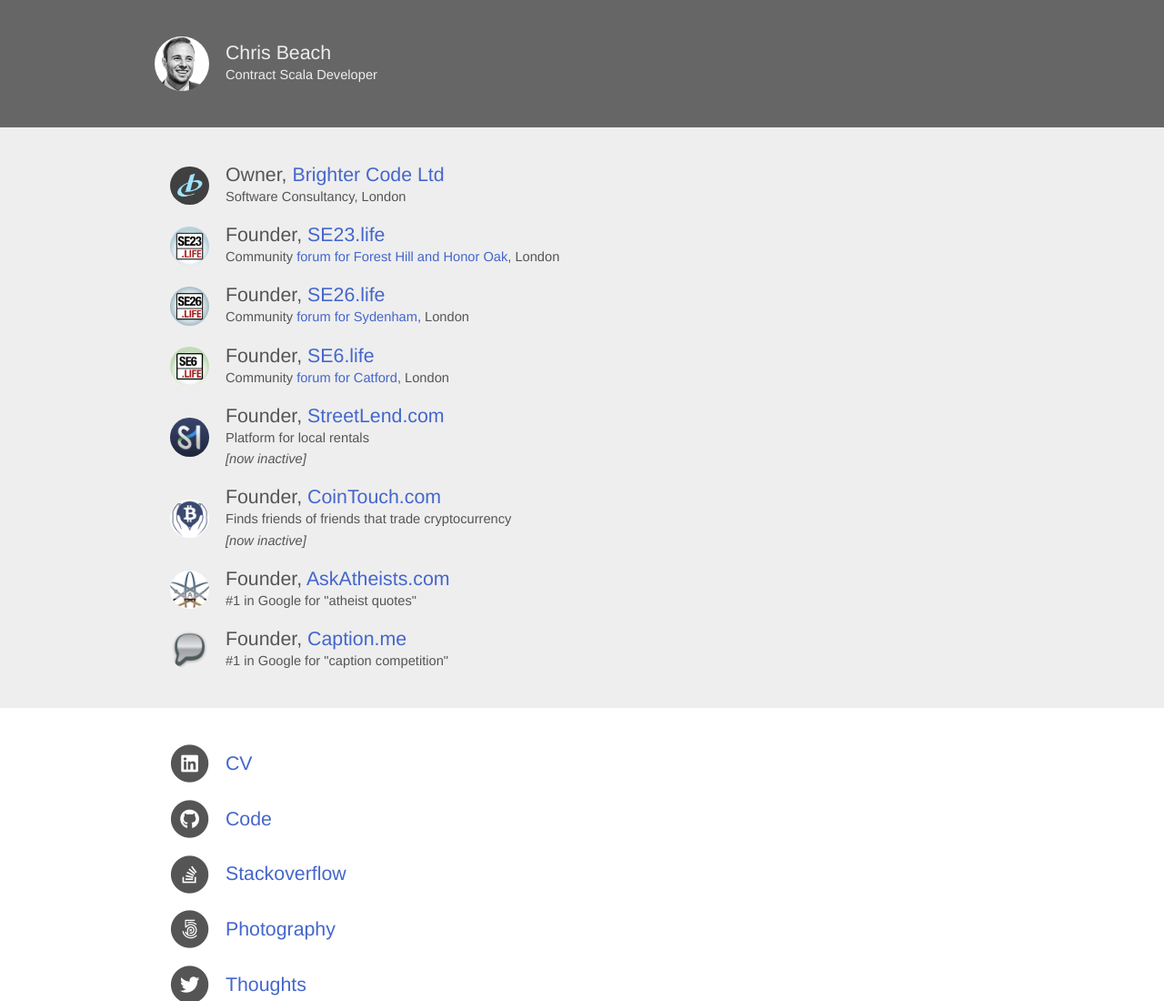
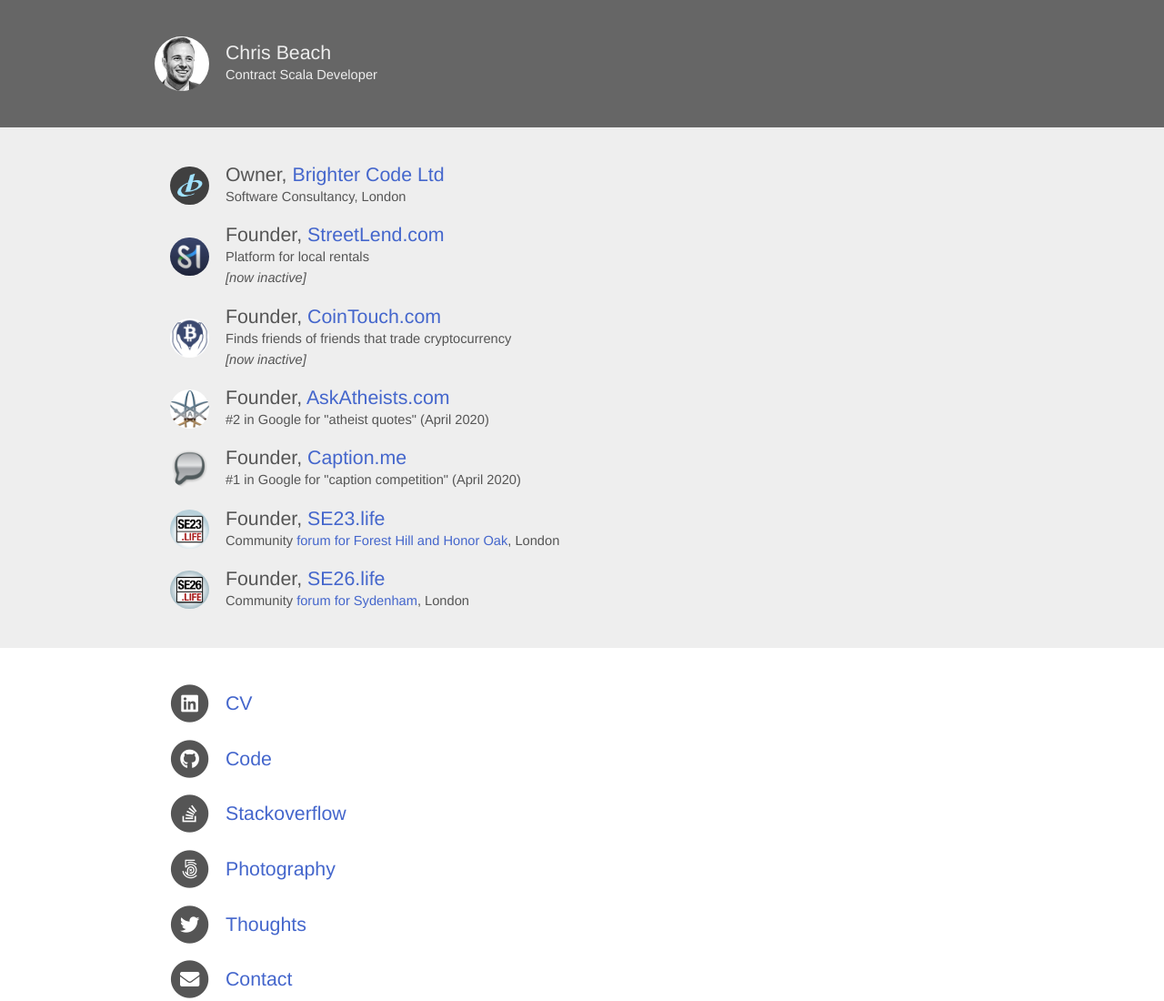
Before and after one commit to chrisbeach/chrisbeach, a plain HTML site: page index.html in a window 1280 px wide. Shown: the top 1100 px of the page at 91% size. Drawn offline with Linux system fonts and the light colour scheme.

Commit message:
update links

```diff
--- a/index.html
+++ b/index.html
@@ -36,45 +36,6 @@
             </tr>
             <tr>
                 <td>
-                    <a href="https://se23.life">
-                        <img class="icon" src="img/se23.png"/>
-                    </a>
-                </td>
-                <td>
-                    Founder, <a href="https://se23.life">SE23.life</a>
-                    <div class="description">
-                        Community <a href="https://se23.life">forum for Forest Hill and Honor Oak</a>, London
-                    </div>
-                </td>
-            </tr>
-            <tr>
-                <td>
-                    <a href="https://se26.life">
-                        <img class="icon" src="img/se26.png"/>
-                    </a>
-                </td>
-                <td>
-                    Founder, <a href="https://se26.life">SE26.life</a>
-                    <div class="description">
-                        Community <a href="https://se26.life">forum for Sydenham</a>, London
-                    </div>
-                </td>
-            </tr>
-            <tr>
-                <td>
-                    <a href="https://se6.life">
-                        <img class="icon" src="img/se6.png"/>
-                    </a>
-                </td>
-                <td>
-                    Founder, <a href="https://se6.life">SE6.life</a>
-                    <div class="description">
-                        Community <a href="https://se6.life">forum for Catford</a>, London
-                    </div>
-                </td>
-            </tr>
-            <tr>
-                <td>
                     <a href="https://streetlend.com">
                         <img class="icon" src="img/streetlend.png"/>
                     </a>
@@ -107,7 +68,7 @@
                 </td>
                 <td>
                     Founder, <a href="http://askatheists.com">AskAtheists.com</a>
-                    <div class="description">#1 in Google for "atheist quotes"</div>
+                    <div class="description">#2 in Google for "atheist quotes" (April 2020)</div>
                 </td>
             </tr>
             <tr>
@@ -118,7 +79,33 @@
                 </td>
                 <td>
                     Founder, <a href="http://caption.me">Caption.me</a>
-                    <div class="description">#1 in Google for "caption competition"</div>
+                    <div class="description">#1 in Google for "caption competition" (April 2020)</div>
+                </td>
+            </tr>
+            <tr>
+                <td>
+                    <a href="https://se23.life">
+                        <img class="icon" src="img/se23.png"/>
+                    </a>
+                </td>
+                <td>
+                    Founder, <a href="https://se23.life">SE23.life</a>
+                    <div class="description">
+                        Community <a href="https://se23.life">forum for Forest Hill and Honor Oak</a>, London
+                    </div>
+                </td>
+            </tr>
+            <tr>
+                <td>
+                    <a href="https://se26.life">
+                        <img class="icon" src="img/se26.png"/>
+                    </a>
+                </td>
+                <td>
+                    Founder, <a href="https://se26.life">SE26.life</a>
+                    <div class="description">
+                        Community <a href="https://se26.life">forum for Sydenham</a>, London
+                    </div>
                 </td>
             </tr>
 
```
Also changed, not shown: 1 other file.
